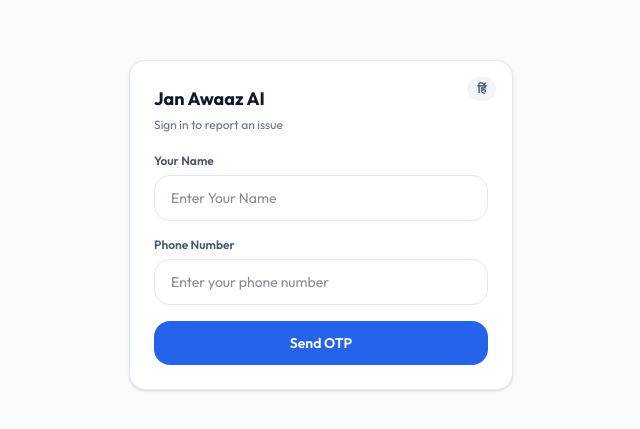
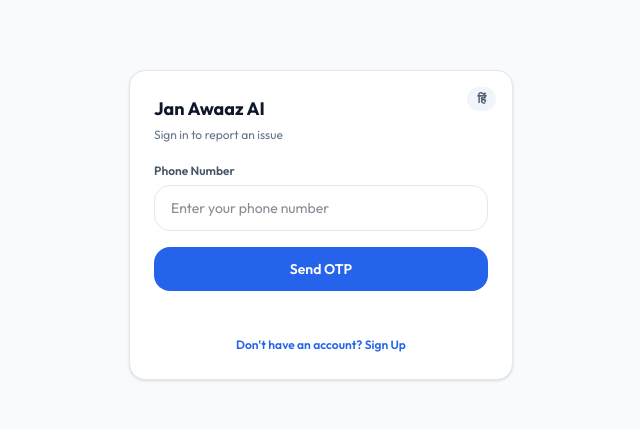
Before and after one commit to Harshit-Awasthi-05/Jan-Awaaz-AI, a React (Vite) app in the folder frontend/: page /login in a window 1280 px wide. Shown: the part 175-604 px from the top of the page, without its empty margins (319-959 px from the left). Built offline with nearby package versions, Linux system fonts and the light colour scheme; no server answers.

Commit message:
feat: add distinct signup and login UI flow

```diff
--- a/frontend/src/pages/CitizenLogin.jsx
+++ b/frontend/src/pages/CitizenLogin.jsx
@@ -7,6 +7,7 @@ import { useLanguage } from "../context/LanguageContext";
 const API_BASE = import.meta.env.VITE_API_BASE_URL || 'http://127.0.0.1:8000/api/v1';
 
 export default function CitizenLogin() {
+  const [mode, setMode] = useState("login"); // "login" | "signup"
   const [name, setName] = useState("");
   const [phone, setPhone] = useState("");
   const [otp, setOtp] = useState("");
@@ -37,9 +38,10 @@ export default function CitizenLogin() {
       const res = await fetch(`${API_BASE}/citizen/request-otp`, {
         method: "POST",
         headers: { "Content-Type": "application/json" },
-        body: JSON.stringify({ phone_number: fullNumber }),
+        body: JSON.stringify({ phone_number: fullNumber, is_signup: mode === "signup" }),
       });
-      if (!res.ok) throw new Error("Failed to send OTP. Try again.");
+      const data = await res.json();
+      if (!res.ok) throw new Error(data.detail || "Failed to send OTP. Try again.");
       setStep("otp");
     } catch (err) {
       setError(err.message);
@@ -81,8 +83,12 @@ export default function CitizenLogin() {
         >
           {language === 'en' ? 'हिं' : 'EN'}
         </button>
-        <h1 className="text-lg font-bold text-[#0F172A] mb-1">{t('login_title')}</h1>
-        <p className="text-xs text-[#64748B] mb-5">{t('login_subtitle')}</p>
+        <h1 className="text-lg font-bold text-[#0F172A] mb-1">
+          {mode === "login" ? t('login_title') : "Sign Up"}
+        </h1>
+        <p className="text-xs text-[#64748B] mb-5">
+          {mode === "login" ? t('login_subtitle') : "Create an account to track your grievances."}
+        </p>
 
         {error && (
           <div className="text-xs text-red-600 bg-red-50 border border-red-200 rounded-xl px-3 py-2 mb-4">
@@ -92,6 +98,7 @@ export default function CitizenLogin() {
 
         {step === "phone" && (
           <form onSubmit={handleSendOtp} className="space-y-4">
+            {mode === "signup" && (
               <div>
                 <label className="text-xs font-semibold text-[#475569] mb-1.5 block">
                   {t('login_name_label')}
@@ -105,6 +112,7 @@ export default function CitizenLogin() {
                   className="w-full px-4 py-3 text-sm bg-white rounded-2xl border border-[#E2E8F0] outline-none focus:ring-2 focus:ring-[#2563EB]/30 text-[#0F172A]"
                 />
               </div>
+            )}
             <div>
               <label className="text-xs font-semibold text-[#475569] mb-1.5 block">
                 {t('login_phone_label')}
@@ -125,6 +133,21 @@ export default function CitizenLogin() {
             >
               {loading ? t('login_sending') : t('login_send_otp')}
             </button>
+
+            <div className="text-center mt-4 pt-2">
+              <button
+                type="button"
+                onClick={() => {
+                  setMode(mode === "login" ? "signup" : "login");
+                  setError("");
+                }}
+                className="text-xs text-[#2563EB] font-semibold hover:underline"
+              >
+                {mode === "login"
+                  ? "Don't have an account? Sign Up"
+                  : "Already have an account? Log In"}
+              </button>
+            </div>
           </form>
         )}
 
```
Lines whose indentation alone changed are shown as unchanged.
